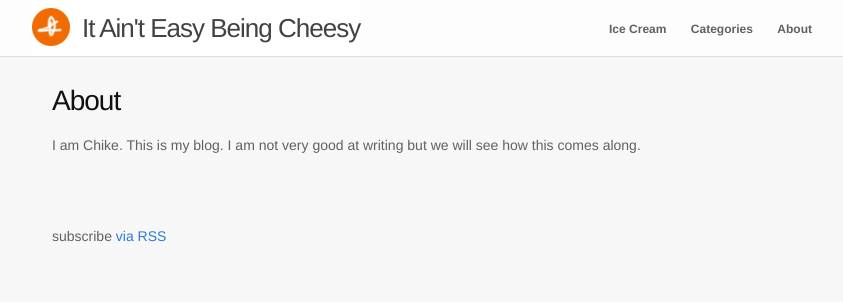
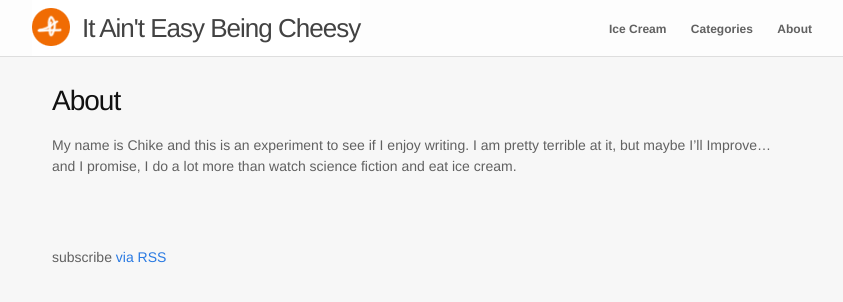
Before and after one commit to chikeorjih/chikeorjih.github.io, a Jekyll site: the page built from about.md, in a window 1280 px wide. Shown: the top 302 px of the page, without its empty margins (218-1061 px from the left). Built offline with Jekyll 4.4.1, drawn with Linux system fonts in a browser that asks for light colours; nearby versions of some CDN libraries.

Commit message:
homemdae chocolate and updated about

```diff
--- a/_sass/_layout.scss
+++ b/_sass/_layout.scss
@@ -27,6 +27,36 @@
 p, ul, ol {
   color: $base-text;
   font-size: 14px;
+}
+
+.post ul {
+  list-style: none;
+  padding:0;
+  margin:0;
+
+  li {
+    padding-left: 10px;
+    text-indent: -6px;
+  }
+
+  li:before {
+    font-family: FontAwesome;
+    content: "\f18e";
+    color: #ED6B01;
+    margin-right: 10px;
+  }
+}
+
+.post ol {
+  li {
+    color: #ED6B01;
+    font-weight: bold;
+
+    span {
+      font-weight: normal;
+      color: $base-text;
+    }
+  }
 }
 
 span {
--- a/about.md
+++ b/about.md
@@ -4,4 +4,4 @@
 permalink: /about/
 ---
 
-I am Chike. This is my blog. I am not very good at writing but we will see how this comes along.
+My name is Chike and this is an experiment to see if I enjoy writing. I am pretty terrible at it, but maybe I'll Improve...and I promise, I do a lot more than watch science fiction and eat ice cream.
```
Also changed, not shown: _posts/2016-01-10-homemade-triple-chocolate.md (added, +54 -0 lines), assets/img/ice_cream/homemade-triple-chocolate1.jpg (added), assets/img/ice_cream/homemade-triple-chocolate2.jpg (added), assets/img/ice_cream/homemade-triple-chocolate3.jpg (added).
